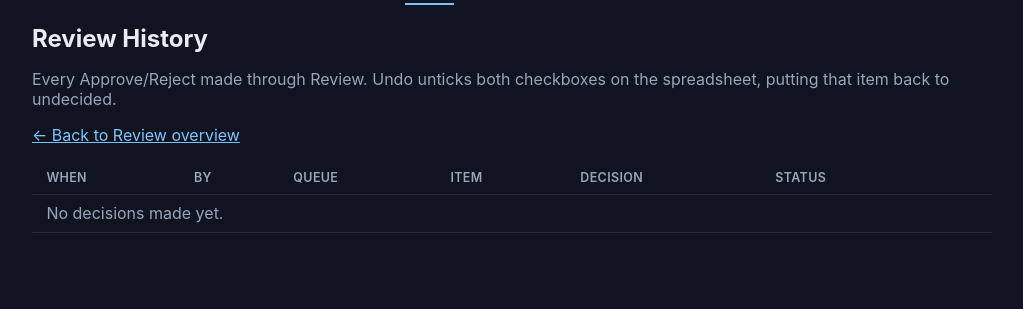
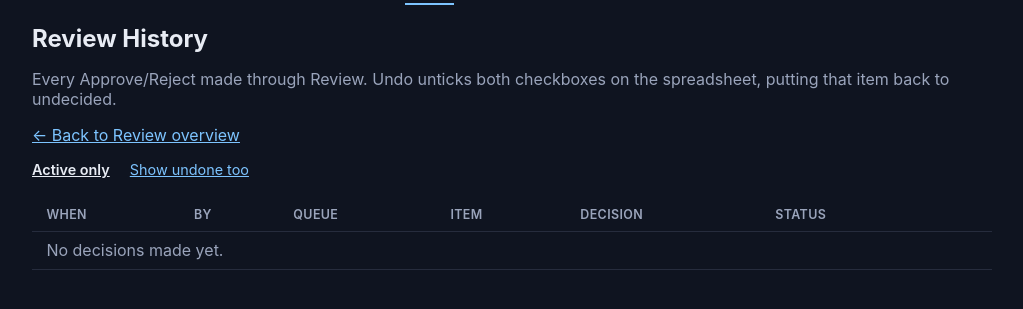
Before and after one commit to ICONS-of-Real-Estate/sales_review_project, a FastAPI app: page /review/history in a window 1280 px wide. Shown: the part 52-361 px from the top of the page, without its empty margins (128-1151 px from the left). Run offline with FastAPI, Linux system fonts and the light colour scheme; the visitor is signed in with stand-in values (Sample User, id 1); data that the repository does not hold is empty.

Commit message:
Hide undone decisions from Review History by default
Kris, 06/09/2026: "Make the undone actually disappear." An undone entry
has already been reverted on the spreadsheet, so leaving it in the list
was just clutter with nothing left to act on. /review/history now shows
only active decisions by default, with a "Show undone too (N)" toggle for
anyone who wants to confirm something really was undone.

Co-Authored-By: Claude Sonnet 5 <noreply@anthropic.com>
Claude-Session: https://claude.ai/code/session_01MphTzkwDk8jQKPtq63jgDb

```diff
--- a/tools/dashboard/app.py
+++ b/tools/dashboard/app.py
@@ -1377,14 +1377,24 @@ def review_decisions_log_rows():
 
 
 @app.get("/review/history", response_class=HTMLResponse)
-def review_history_page(request: Request, message: str = ""):
+def review_history_page(request: Request, message: str = "", show_undone: str = "0"):
+    all_decisions = review_decisions_log_rows()
+    undone_count = sum(1 for d in all_decisions if d["undone"])
+    # Kris, 06/09/2026: "Make the undone actually disappear" — an undone
+    # decision has already been reverted on the spreadsheet, so leaving it
+    # visible here just clutters the list with entries there's nothing left
+    # to do with. Hidden by default; still reachable via the toggle below
+    # for anyone who wants to confirm something really was undone.
+    decisions = all_decisions if show_undone == "1" else [d for d in all_decisions if not d["undone"]]
     return render(
         request,
         "review_history.html",
         {
             "active_page": "review",
             "freshness": freshness_status(),
-            "decisions": review_decisions_log_rows(),
+            "decisions": decisions,
+            "undone_count": undone_count,
+            "show_undone": show_undone,
             "message": message,
         },
     )
--- a/tools/dashboard/templates/review_history.html
+++ b/tools/dashboard/templates/review_history.html
@@ -9,6 +9,13 @@
 <p><a href="/review">&larr; Back to Review overview</a></p>
 
 {% if message %}<p class="review-history-message">{{ message }}</p>{% endif %}
+
+<div class="review-toggle">
+  <a href="/review/history?show_undone=0" class="{{ 'active' if show_undone != '1' else '' }}">Active only</a>
+  <a href="/review/history?show_undone=1" class="{{ 'active' if show_undone == '1' else '' }}">
+    Show undone too{% if undone_count %} ({{ undone_count }}){% endif %}
+  </a>
+</div>
 
 {% set pending = decisions | selectattr('undone', 'equalto', 0) | list %}
 {% if pending %}
@@ -46,7 +53,13 @@
     </tr>
     {% endfor %}
     {% if not decisions %}
-    <tr><td colspan="7" class="muted">No decisions made yet.</td></tr>
+    <tr><td colspan="7" class="muted">
+      {% if show_undone != '1' and undone_count %}
+        Nothing active — {{ undone_count }} undone decision(s) hidden. <a href="/review/history?show_undone=1">Show undone too</a>
+      {% else %}
+        No decisions made yet.
+      {% endif %}
+    </td></tr>
     {% endif %}
   </tbody>
 </table>
```
Also changed, not shown: tools/dashboard/tests/test_routes.py (+40 -0 lines).
